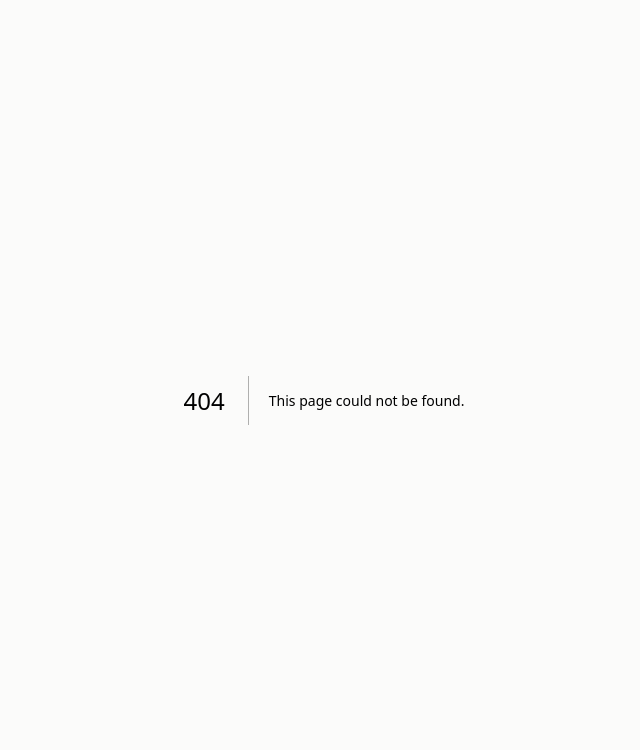
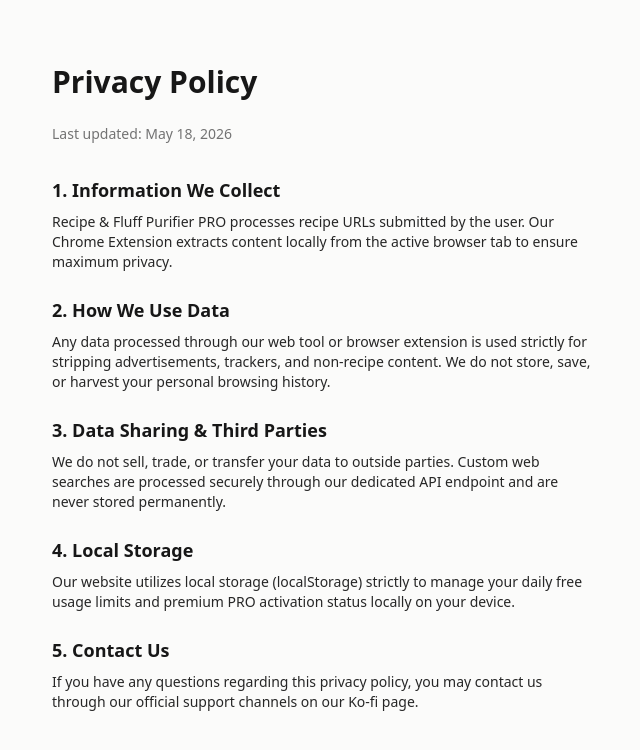
Before and after one commit to wasyy2305668-png/agent-lens-web, a Next.js app: page /privacy in a window 1280 px wide. Before the commit this address had no page. Shown: the top 750 px of the page, without its empty margins (316-956 px from the left). Built offline with nearby package versions, Linux system fonts and the light colour scheme.

Commit message:
feat: add valid privacy policy page to pass Google Web Store review

```diff
--- /dev/null
+++ b/app/privacy/page.tsx
@@ -0,0 +1,37 @@
+'use client';
+
+export default function PrivacyPolicy() {
+  return (
+    <main className="min-h-screen bg-[#fbfbfa] text-neutral-800 p-8 sm:p-16 max-w-2xl mx-auto font-sans leading-relaxed">
+      <h1 className="text-3xl font-extrabold text-neutral-900 mb-6">Privacy Policy</h1>
+      <p className="text-sm text-neutral-500 mb-8">Last updated: May 18, 2026</p>
+
+      <div className="space-y-6 text-sm">
+        <section>
+          <h2 className="text-lg font-bold text-neutral-900 mb-2">1. Information We Collect</h2>
+          <p>Recipe & Fluff Purifier PRO processes recipe URLs submitted by the user. Our Chrome Extension extracts content locally from the active browser tab to ensure maximum privacy.</p>
+        </section>
+
+        <section>
+          <h2 className="text-lg font-bold text-neutral-900 mb-2">2. How We Use Data</h2>
+          <p>Any data processed through our web tool or browser extension is used strictly for stripping advertisements, trackers, and non-recipe content. We do not store, save, or harvest your personal browsing history.</p>
+        </section>
+
+        <section>
+          <h2 className="text-lg font-bold text-neutral-900 mb-2">3. Data Sharing & Third Parties</h2>
+          <p>We do not sell, trade, or transfer your data to outside parties. Custom web searches are processed securely through our dedicated API endpoint and are never stored permanently.</p>
+        </section>
+
+        <section>
+          <h2 className="text-lg font-bold text-neutral-900 mb-2">4. Local Storage</h2>
+          <p>Our website utilizes local storage (localStorage) strictly to manage your daily free usage limits and premium PRO activation status locally on your device.</p>
+        </section>
+
+        <section>
+          <h2 className="text-lg font-bold text-neutral-900 mb-2">5. Contact Us</h2>
+          <p>If you have any questions regarding this privacy policy, you may contact us through our official support channels on our Ko-fi page.</p>
+        </section>
+      </div>
+    </main>
+  );
+}
```
